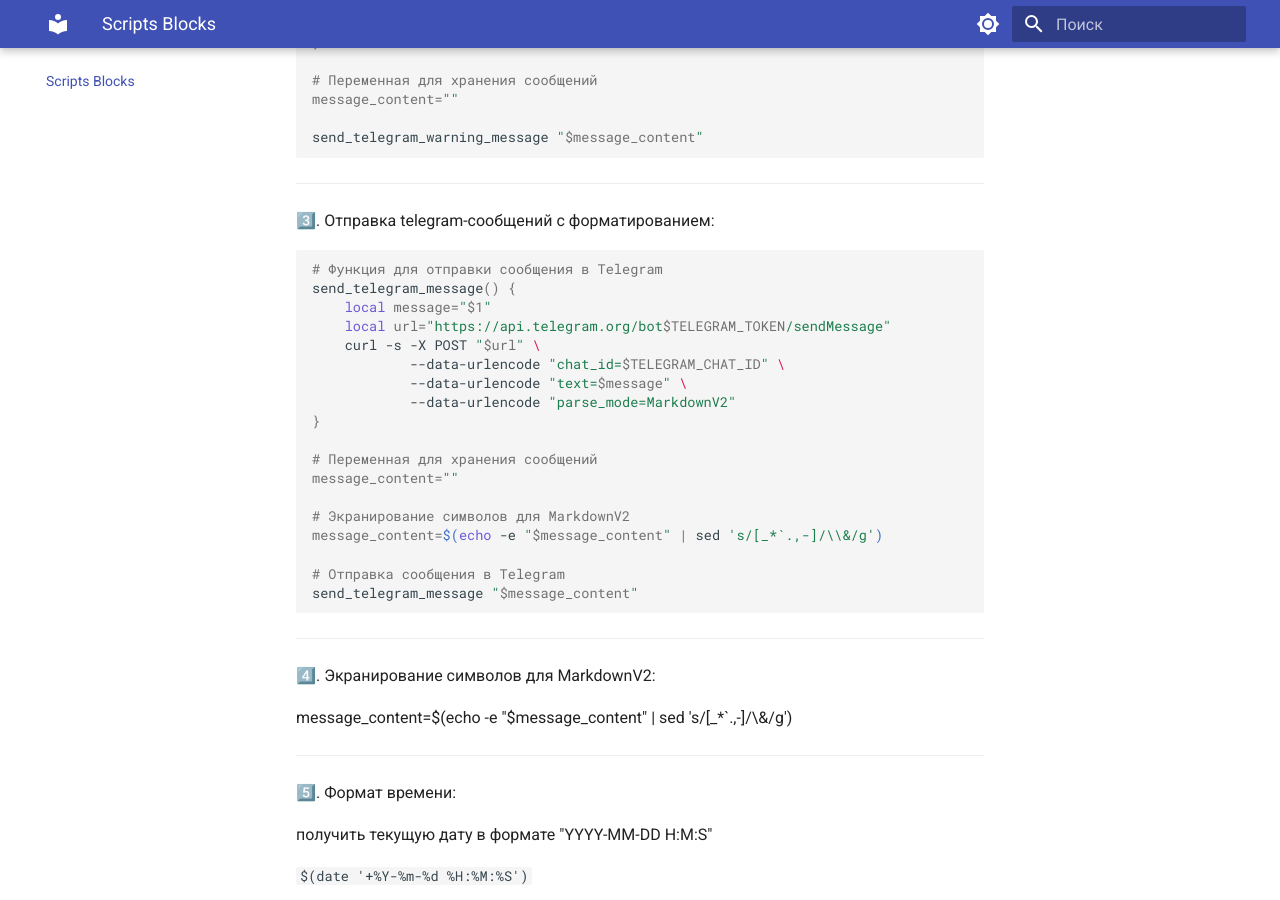
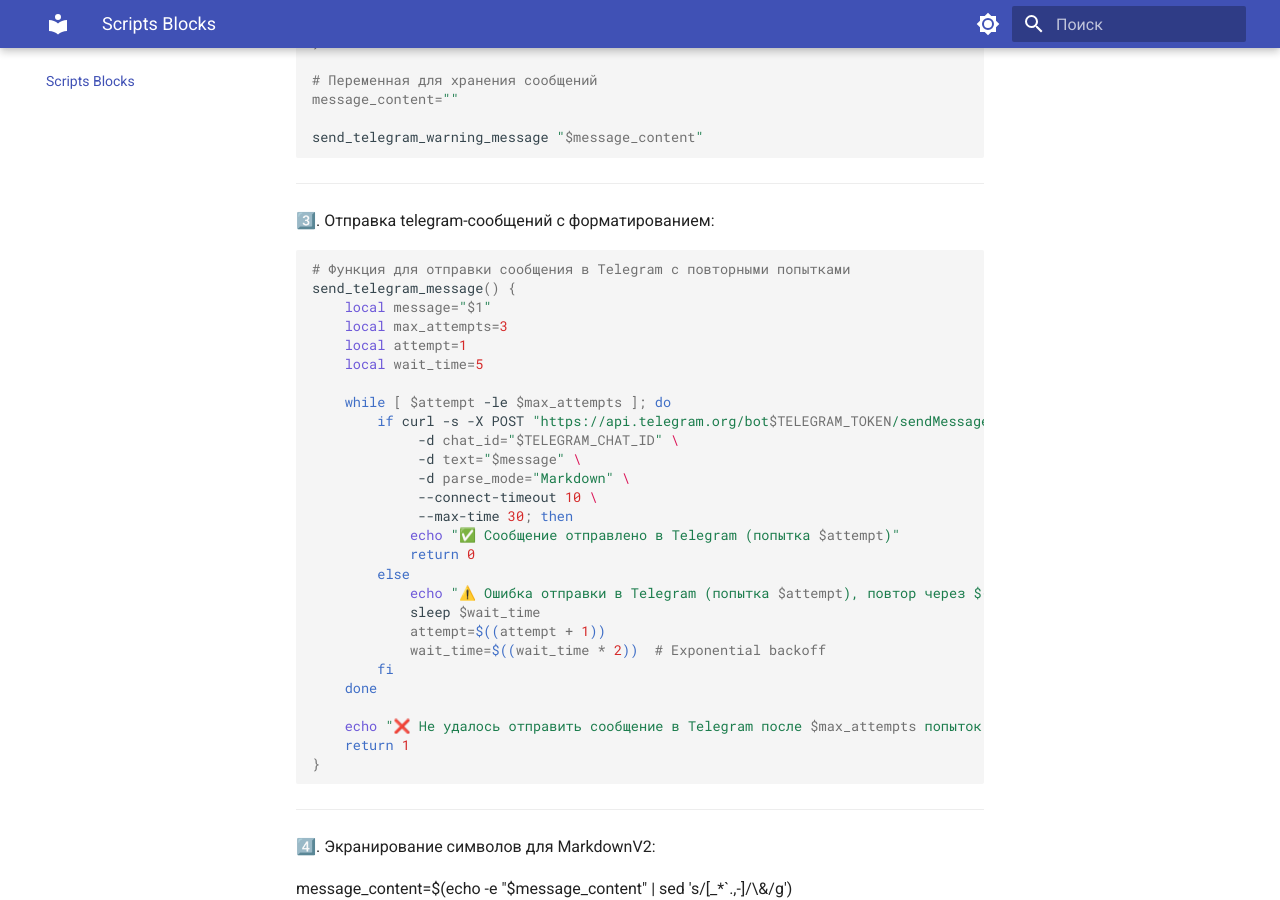
Before and after one commit to ZeroCreator/scripts, an MkDocs documentation site: the page built from docs/scripts_blocks.md, in a window 1280 px wide and 900 px high, scrolled down 930 px. Built offline with MkDocs 1.6.1 and Material for MkDocs 9.7.7, drawn with Linux system fonts in a browser that asks for light colours.

Commit message:
add attempts in send_telegram_message function

````diff
--- a/docs/scripts_blocks.md
+++ b/docs/scripts_blocks.md
@@ -51,24 +51,33 @@ send_telegram_warning_message "$message_content"
 3️⃣.  Отправка telegram-сообщений с форматированием:
 
 ```bash
-# Функция для отправки сообщения в Telegram
+# Функция для отправки сообщения в Telegram с повторными попытками
 send_telegram_message() {
     local message="$1"
-    local url="https://api.telegram.org/bot$TELEGRAM_TOKEN/sendMessage"
-    curl -s -X POST "$url" \
-            --data-urlencode "chat_id=$TELEGRAM_CHAT_ID" \
-            --data-urlencode "text=$message" \
-            --data-urlencode "parse_mode=MarkdownV2"
+    local max_attempts=3
+    local attempt=1
+    local wait_time=5
+
+    while [ $attempt -le $max_attempts ]; do
+        if curl -s -X POST "https://api.telegram.org/bot$TELEGRAM_TOKEN/sendMessage" \
+             -d chat_id="$TELEGRAM_CHAT_ID" \
+             -d text="$message" \
+             -d parse_mode="Markdown" \
+             --connect-timeout 10 \
+             --max-time 30; then
+            echo "✅ Сообщение отправлено в Telegram (попытка $attempt)"
+            return 0
+        else
+            echo "⚠️ Ошибка отправки в Telegram (попытка $attempt), повтор через ${wait_time}с..."
+            sleep $wait_time
+            attempt=$((attempt + 1))
+            wait_time=$((wait_time * 2))  # Exponential backoff
+        fi
+    done
+
+    echo "❌ Не удалось отправить сообщение в Telegram после $max_attempts попыток"
+    return 1
 }
-
-# Переменная для хранения сообщений
-message_content=""
-
-# Экранирование символов для MarkdownV2
-message_content=$(echo -e "$message_content" | sed 's/[_*`.,-]/\\&/g')
-
-# Отправка сообщения в Telegram
-send_telegram_message "$message_content"
 ```
 
 ---
````
Also changed, not shown: 1 other file.
